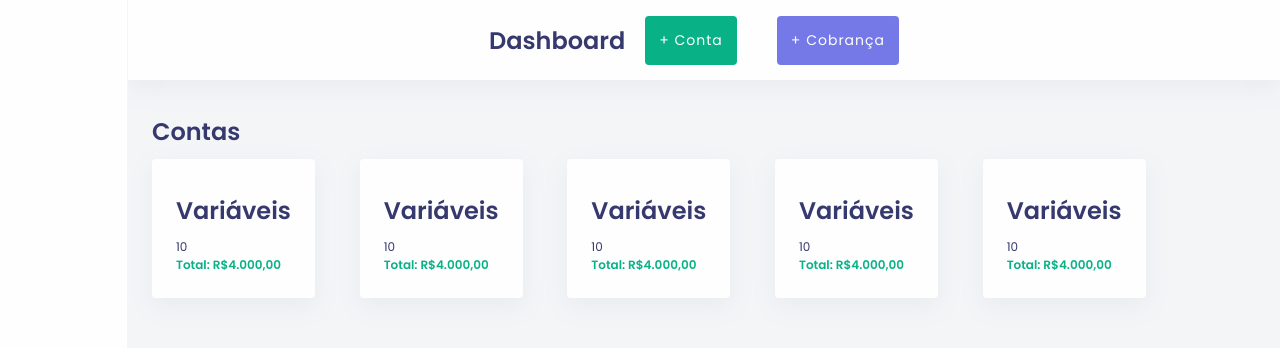
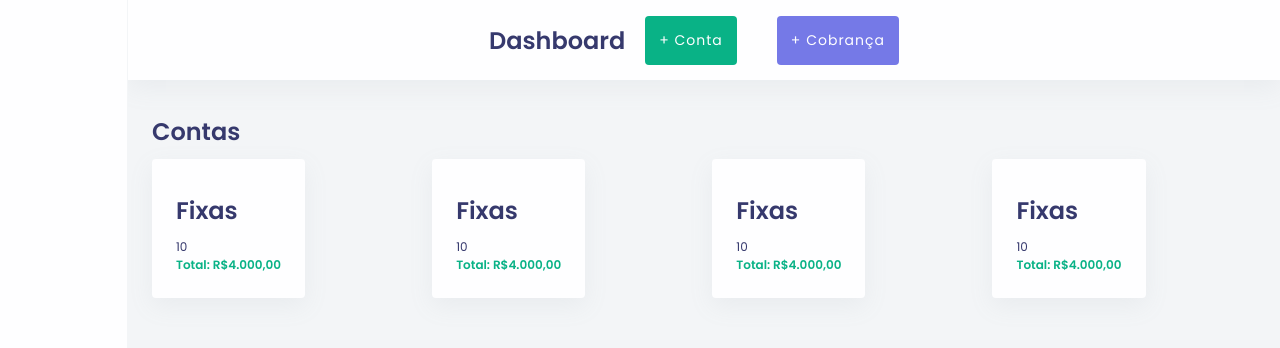
Before and after one commit to igorjeuhan/sgfinance, a website built with Vite: page index.html in a window 1280 px wide. Shown: the top 348 px of the page. Built offline with nearby package versions, Linux system fonts and the light colour scheme.

Commit message:
create objects

```diff
--- a/main.js
+++ b/main.js
@@ -1,8 +1,8 @@
 //Importando os componentes
 import HeaderDash from './src/components/HeaderDash';
 import MenuDash from './src/components/MenuDash';
-import SectionColumn from './src/components/SectionColumn';
-import SectionRow from './src/components/SectionRow';
+import SectionColumn from './src/components/objects/SectionColumn';
+import SectionCards from './src/components/objects/SectionCards';
 import CardDash from './src/components/CardDash';
 
 //Importando o css do Settings
@@ -20,7 +20,7 @@ const $root = document.querySelector('#root');
 const $htmlHeaderDash = HeaderDash();
 const $htmlMenuDash = MenuDash();
 const $htmlSectionColumn = SectionColumn();
-const $htmlSectionRow = SectionRow();
+const $htmlSectionCards = SectionCards();
 const $htmlCardDash = CardDash();
 
 $root.insertAdjacentHTML('beforeend', $htmlHeaderDash);
@@ -29,9 +29,7 @@ $root.insertAdjacentHTML('beforeend', $htmlSectionColumn);
 
 //Incluindo componentes dentro de outros componentes
 const $sectionColumn = document.querySelector('#section-column');
-$sectionColumn.insertAdjacentHTML('beforeend', $htmlSectionRow);
-
-const $sectionRow = document.querySelector('#section-row');
-for(let i = 0; i <= 4; i++){
-    $sectionRow.insertAdjacentHTML('beforeend', $htmlCardDash);
-}
+$sectionColumn.insertAdjacentHTML('beforeend', $htmlSectionCards);
+//Busca a seção dos cards e insere a quantidade de cards passando o valor por parâmetro
+const $sectionCards = document.querySelector('#section-cards');
+$sectionCards.insertAdjacentHTML('beforeend', $htmlCardDash.repeat(4));
--- a/src/components/CardDash/index.js
+++ b/src/components/CardDash/index.js
@@ -1,14 +1,12 @@
 //Importando o css
 import './style.css';
-
-const data = ['Fixas', 'Variáveis', 'Pagas', 'Pendentes', 'Vencidas'];
 
 //Componente
 const CardDash = () => {
     return `
         <div class="card-content">
             <header class="header-card">
-                <h2>${data[1]}</h2>
+                <h2>Fixas</h2>
                 <span class="value-qtd">10</span>
             </header>
             <div class="footer-card">
--- a/src/components/SectionRow/index.js
+++ b/src/components/objects/SectionCards/index.js
@@ -2,12 +2,13 @@
 import './style.css';
 
 //Componente
-const SectionRow = () => {
+const SectionCards = () => {
+
     return `
-        <div class="section-row" id="section-row">
+        <div class="section-cards" id="section-cards">
         </div>
     `;
 }
 
 //Exportando o componente
-export default SectionRow;
+export default SectionCards;
--- a/src/components/SectionRow/style.css
+++ b/src/components/objects/SectionCards/style.css
@@ -1,4 +1,4 @@
-.section-row {
+.section-cards {
     display: flex;
     align-items: center;
     justify-content: space-between;
```
Also changed, not shown: src/components/objects/SectionColumn/index.js (renamed from src/components/SectionColumn/index.js), src/components/objects/SectionColumn/style.css (renamed from src/components/SectionColumn/style.css).
